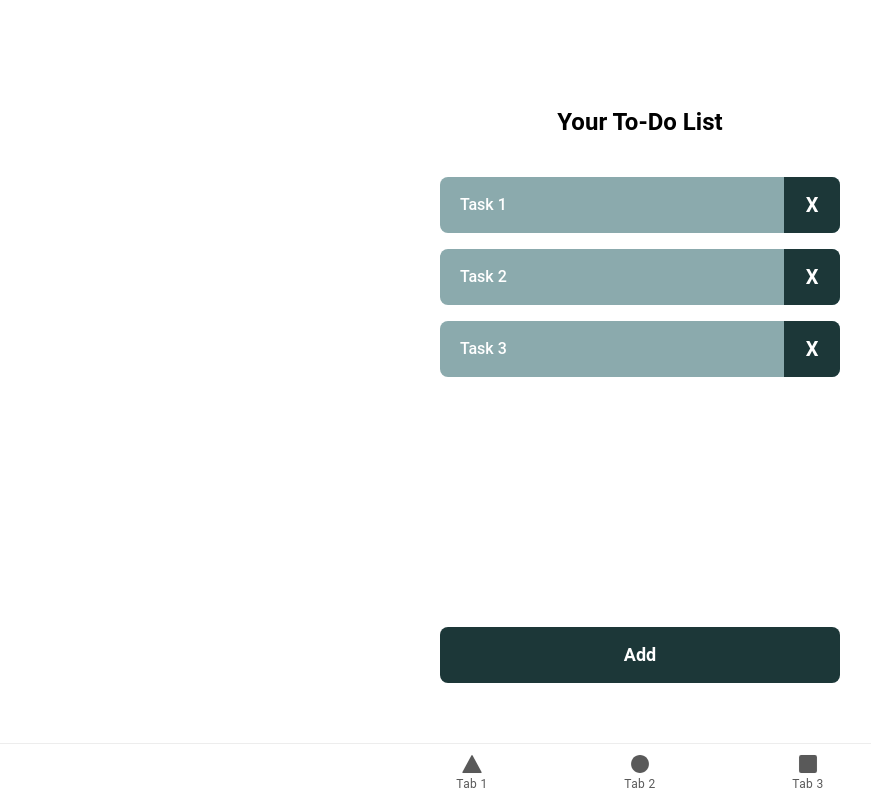
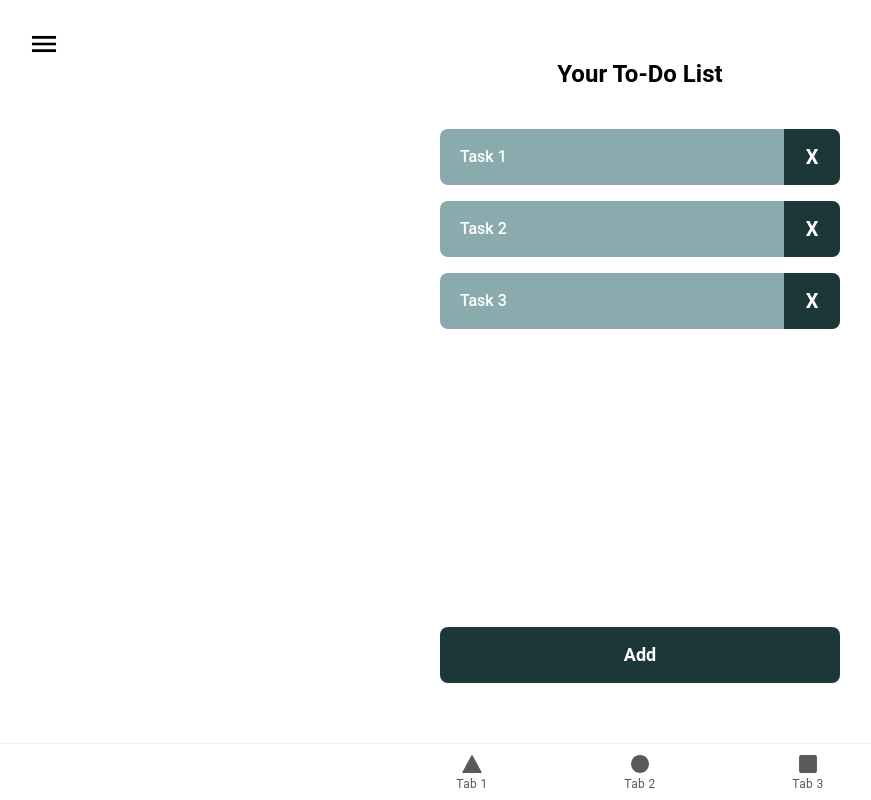
Before and after one commit to MobileLab6/Labwork6, a React (Vite) app in the folder Lab6/Lab6/: page /todo in a window 1280 px wide. Shown: the whole page, without its empty margins (0-871 px from the left). Built offline with nearby package versions, Linux system fonts and the light colour scheme; no server answers.

Commit message:
nappi muutos menu

```diff
--- a/Lab6/Lab6/src/pages/ToDo.css
+++ b/Lab6/Lab6/src/pages/ToDo.css
@@ -1,15 +1,19 @@
-.todo-header {
-  --background: #000000;
-  box-shadow: none;
+.todo-content {
+  --background: #ffffff;
+}
+
+.menu-button-container {
+  position: absolute;
+  top: 20px;
+  left: 20px;
+  z-index: 100;
 }
 
 .menu-button {
-  --color: #ffffff;
-  font-size: 24px;
-}
-
-.todo-content {
-  --background: #ffffff;
+  --color: #000000;
+  font-size: 32px;
+  width: 48px;
+  height: 48px;
 }
 
 .todo-container {
--- a/Lab6/Lab6/src/pages/ToDo.tsx
+++ b/Lab6/Lab6/src/pages/ToDo.tsx
@@ -70,12 +70,10 @@ const ToDo: React.FC = () => {
 
   return (
     <IonPage>
-      <IonHeader className="todo-header">
-        <IonButtons slot="start">
+      <IonContent className="todo-content">
+        <IonButtons className="menu-button-container">
           <IonMenuButton className="menu-button" />
         </IonButtons>
-      </IonHeader>
-      <IonContent className="todo-content">
         <div className="todo-container">
           <h1 className="todo-title">Your To-Do List</h1>
 
```
